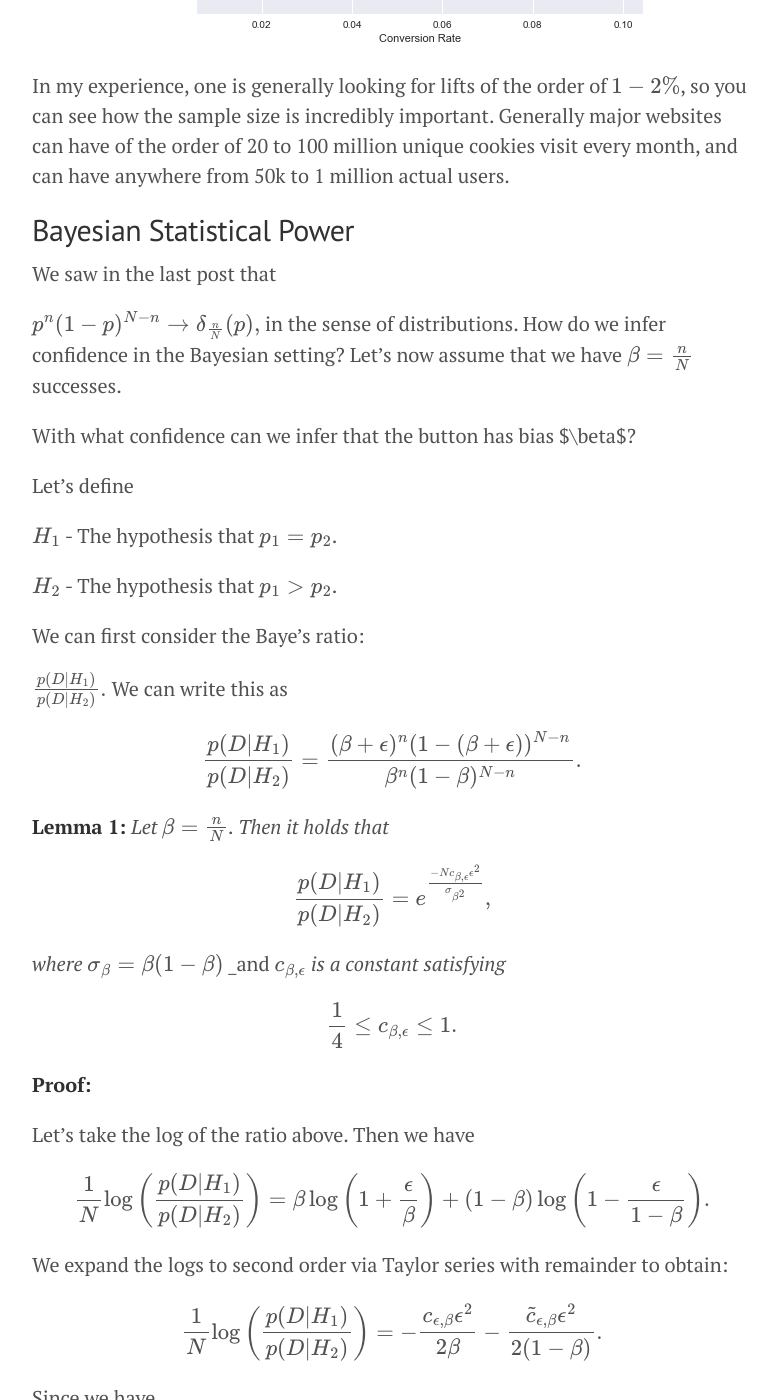
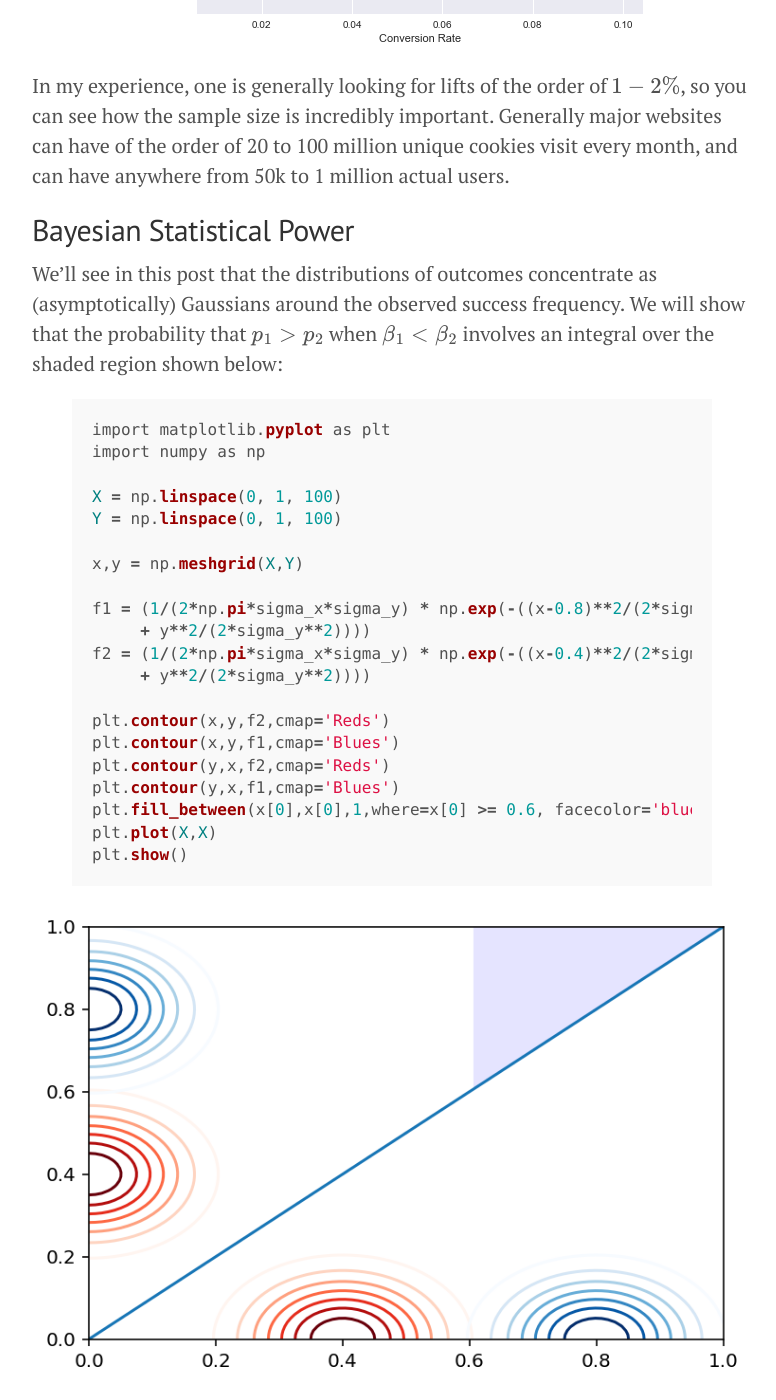
Before and after one commit to doriang102/doriang102.github.io, a Jekyll site: the page built from _posts/2017-06-10-hypothesis-testing-part-2-statistical-power.md, in a window 1280 px wide and 1400 px high, scrolled down 3153 px. Shown: the whole window, without its empty margins (248-1024 px from the left). Built offline with Jekyll 4.4.1, drawn with Linux system fonts in a browser that asks for light colours; our own code applies the rules of GitHub Pages for plain Markdown files; formulas are drawn with MathJax 3.

Commit message:
Update 2017-06-10-hypothesis-testing-part-2-statistical-power.md

```diff
--- a/_posts/2017-06-10-hypothesis-testing-part-2-statistical-power.md
+++ b/_posts/2017-06-10-hypothesis-testing-part-2-statistical-power.md
@@ -90,6 +90,33 @@
 
 
 ## Bayesian Statistical Power
+
+We'll see in this post that the distributions of outcomes concentrate as (asymptotically) Gaussians around the observed success frequency. We will show that the probability that $$p_1 > p_2$$ when $$\beta_1 < \beta_2$$ involves an integral over the shaded region shown below:
+
+{% highlight ruby %}
+import matplotlib.pyplot as plt
+import numpy as np
+
+X = np.linspace(0, 1, 100)
+Y = np.linspace(0, 1, 100)
+
+x,y = np.meshgrid(X,Y)
+
+f1 = (1/(2*np.pi*sigma_x*sigma_y) * np.exp(-((x-0.8)**2/(2*sigma_x**2)
+     + y**2/(2*sigma_y**2))))
+f2 = (1/(2*np.pi*sigma_x*sigma_y) * np.exp(-((x-0.4)**2/(2*sigma_x**2)
+     + y**2/(2*sigma_y**2))))
+
+plt.contour(x,y,f2,cmap='Reds')
+plt.contour(x,y,f1,cmap='Blues')
+plt.contour(y,x,f2,cmap='Reds')
+plt.contour(y,x,f1,cmap='Blues')
+plt.fill_between(x[0],x[0],1,where=x[0] >= 0.6, facecolor='blue', interpolate=True,alpha=0.1)
+plt.plot(X,X)
+plt.show()
+{% endhighlight %}
+
+![](/img/bayesianintegral.png?raw=true)
 
 We saw in the last post that
 
```
